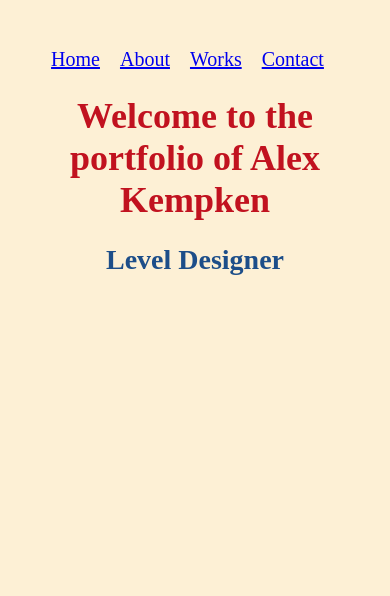
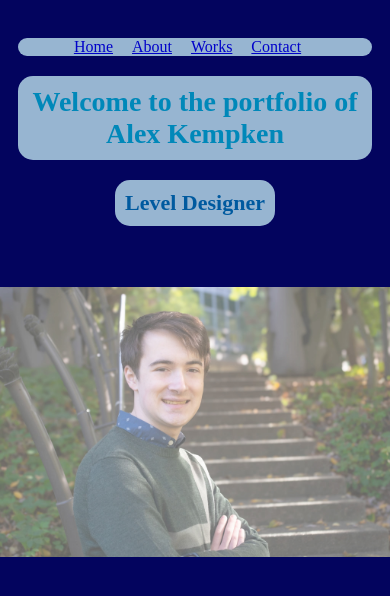
Before and after one commit to TsukuZap/mi349_final, a plain HTML site: page index.html in a window 390 px wide. Drawn offline with Linux system fonts and the light colour scheme.

Commit message:
Responsive

```diff
--- a/style.css
+++ b/style.css
@@ -1,11 +1,23 @@
 body{
-    background: #fdf0d5;
-    color : #669BBC;
+    background-color : #03045E;
+    color : #03045E;
     padding : 20px;
     font-family : 'Times New Roman', Times, serif;
     font-size : 20px;
     text-align : center;
-
+    background-image : url(Background.jpg);
+    background-size : contain;
+    background-attachment : fixed;
+    background-repeat : no-repeat;
+    background-position : center;
+}
+nav{
+    margin-bottom : 30px;
+    margin : 20px auto;
+    width : 400px;;
+    border-radius : 15px;
+    background : #CAF0F8;
+    opacity : 0.75;
 }
 nav ul{
     list-style-type : none;
@@ -16,16 +28,54 @@ nav ul li{
     margin-right : 15px;
 }
 h1{
-    color : #C1121F;
+    color : #00B4D8;
     font-size : 36px;
     margin-bottom : 10px;
     display : flex;
     justify-content : center;
+    margin-top : 30px;
+    margin-bottom : 30px;
+    margin : 20px auto;
+    width : fit-content;;
+    border-radius : 15px;
+    background : #CAF0F8;
+    opacity : 0.75;
+    padding : 10px;
 }
 h2{
-    color : #1D4E89;
+    color : #0077B6;
     font-size : 28px;
     margin-bottom : 20px;
     display : flex;
     justify-content : center;
+     margin-bottom : 30px;
+    margin : 20px auto;
+    width : fit-content;
+    border-radius : 15px;
+    background : #CAF0F8;
+    opacity : 0.75;
+    padding : 10px;
 }
+p{
+   margin-bottom : 30px;
+    margin : 20px auto;
+    width : fit-content;
+    border-radius : 15px;
+    background : #CAF0F8;
+    opacity : 0.75;
+}
+@media screen and (max-width: 480px) {
+    body {
+        font-size: 16px;
+        padding: 10px;
+    }
+    nav {
+        width: 100%;
+    }
+    h1 {
+        font-size: 28px;
+    }
+    h2 {
+        font-size: 22px;
+    }
+}
```
Also changed, not shown: Background.jpg (added), IMG_0321.JPG (added).
